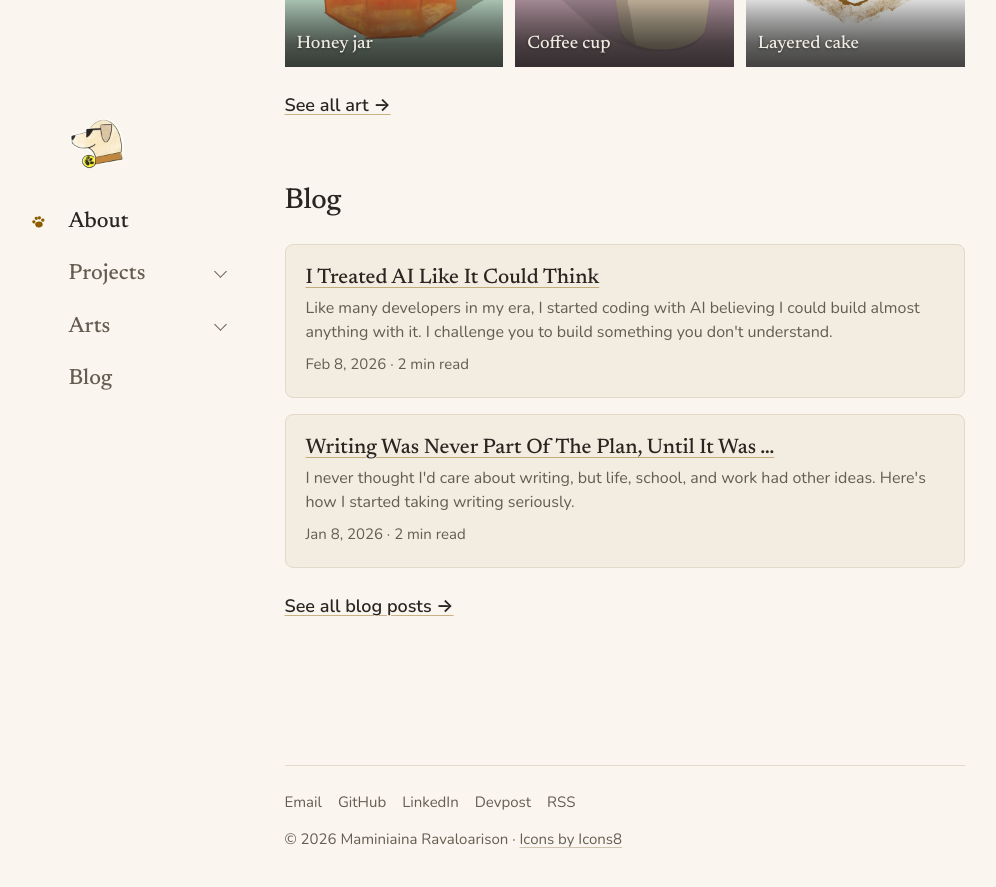
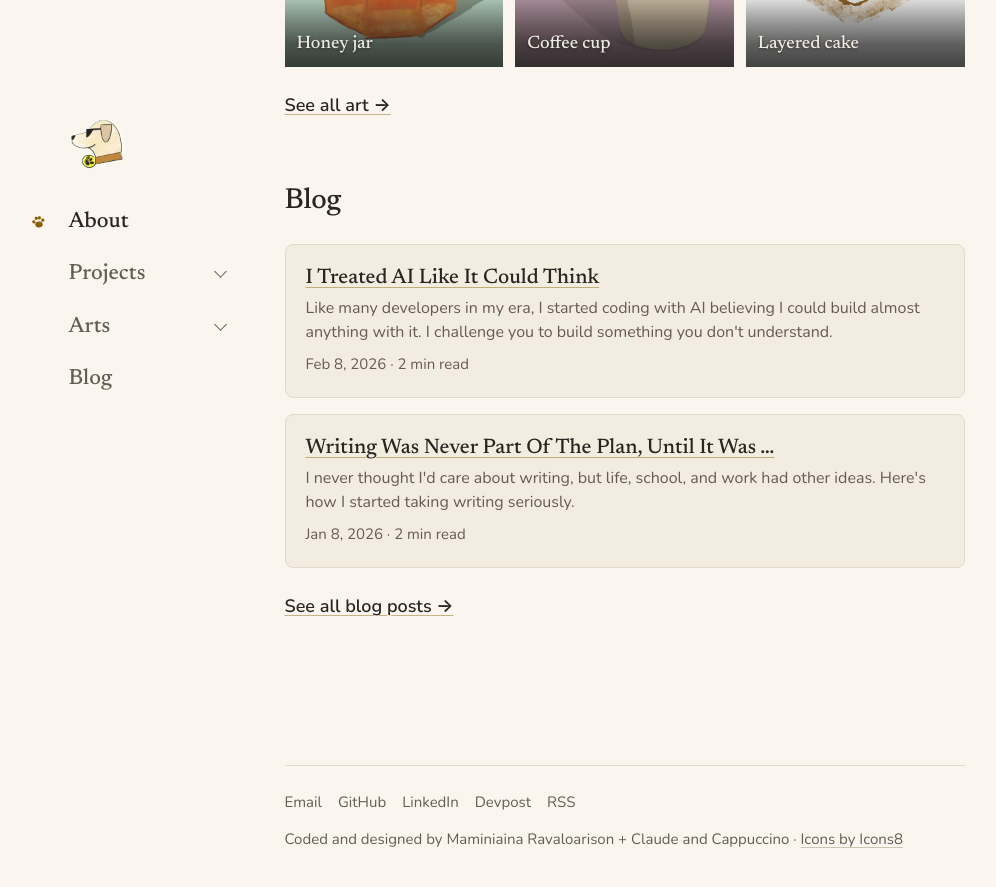
Before and after one commit to mravaloarison/mravaloarison.github.io, a Jekyll site: the page built from index.md, in a window 1280 px wide and 900 px high, scrolled down 1396 px. Shown: the top 887 px of the window, without its empty margins (104-1100 px from the left). Built offline with Jekyll 4.4.1, drawn with Linux system fonts in a browser that asks for light colours.

Commit message:
Footer: credit line in place of the copyright line
Co-Authored-By: Claude Fable 5.2 <noreply@anthropic.com>
Claude-Session: https://claude.ai/code/session_01HxKcS5wnQzvR66vCB9wedF

```diff
--- a/_includes/footer.html
+++ b/_includes/footer.html
@@ -10,5 +10,5 @@
     {% endfor %}
     <li><a href="{{ '/feed.xml' | relative_url }}">RSS</a></li>
   </ul>
-  <p>© {{ 'now' | date: "%Y" }} Maminiaina Ravaloarison · <a class="footer-credit" href="https://icons8.com" target="_blank" rel="noopener">Icons by Icons8</a></p>
+  <p>Coded and designed by Maminiaina Ravaloarison + Claude and Cappuccino · <a class="footer-credit" href="https://icons8.com" target="_blank" rel="noopener">Icons by Icons8</a></p>
 </footer>
```
Also changed, not shown: CLAUDE.md (+4 -1 lines).
